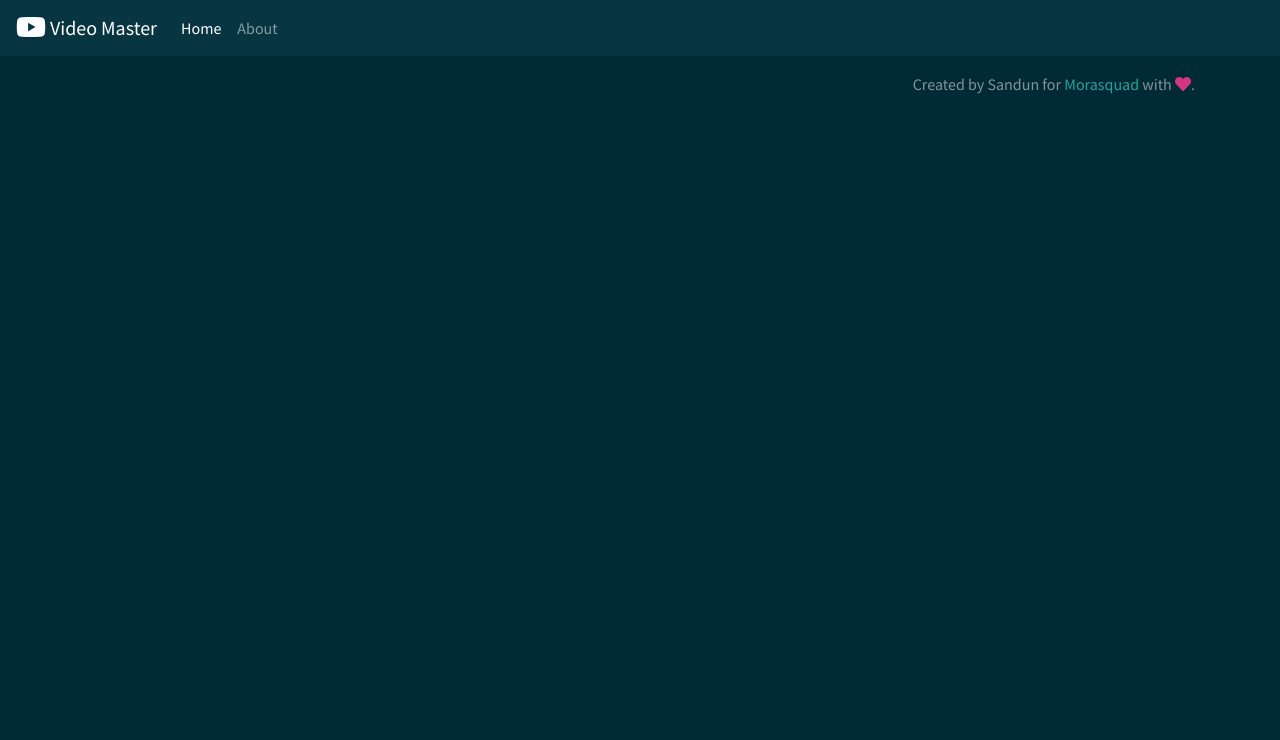
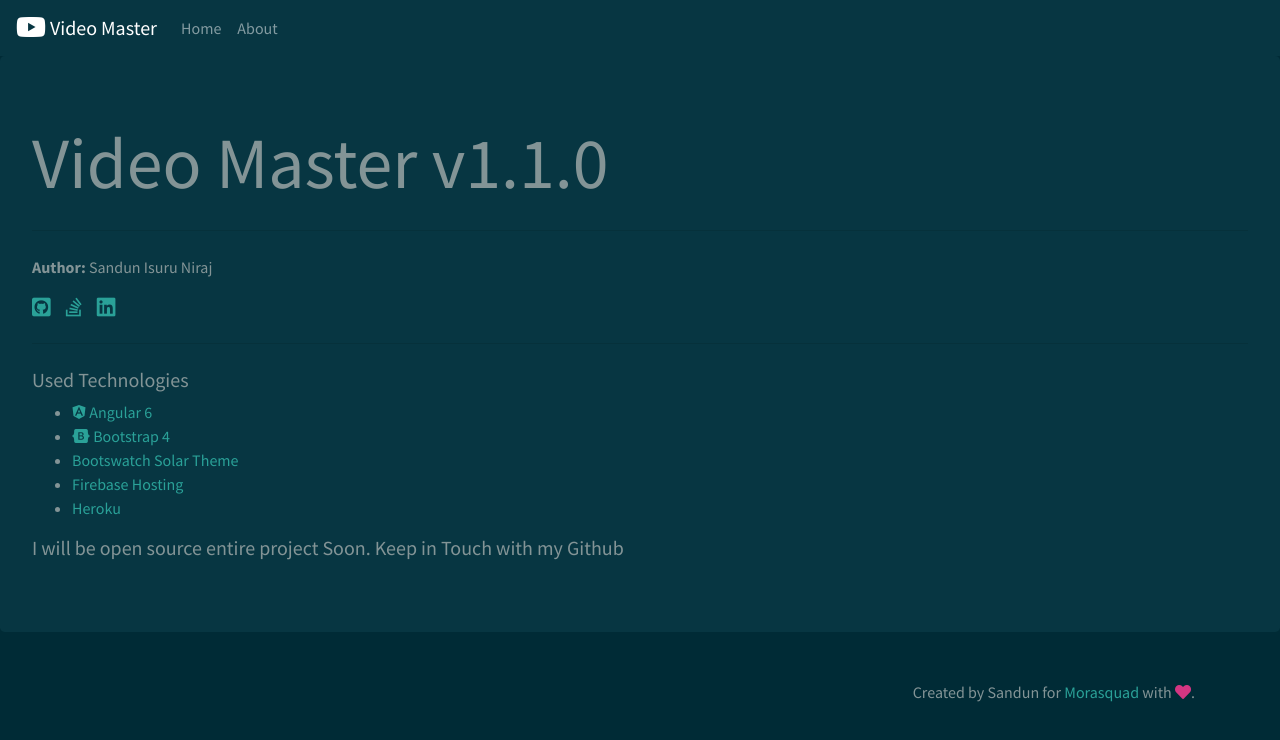
Before and after one commit to sandunisuru/Video-Master-Frontend, an Angular app: page /about in a window 1280 px wide. Before the commit this address led to /. Shown: the top 740 px of the page. Built offline with nearby package versions, Linux system fonts and the light colour scheme.

Commit message:
About page added

```diff
--- /dev/null
+++ b/src/app/about/about.component.html
@@ -0,0 +1,21 @@
+<div class="jumbotron">
+  <h1 class="display-3">Video Master v1.1.0</h1>
+
+  <hr class="my-4">
+  <p><b>Author: </b>Sandun Isuru Niraj</p>
+  <p> <span style="margin-right: 15px;"><a href="https://github.com/Sandun-Isuru-Niraj"><i
+          class="fab fa-github-square fa-lg"></i></a></span> <span style="margin-right: 15px;"><a
+        href="https://stackoverflow.com/users/6689345/sandun-isuru-niraj"><i
+          class="fab fa-stack-overflow fa-lg"></i></a></span> <span style="margin-right: 15px;"><a
+        href="https://www.linkedin.com/in/sandun-isuru-niraj/"><i class="fab fa-linkedin fa-lg"></i></a></span></p>
+  <hr class="my-4">
+  <h3 class="lead">Used Technologies</h3>
+  <ul>
+    <li><a href="https://v6.angular.io"><i class="fab fa-angular"></i> Angular 6</a></li>
+    <li><a href="https://getbootstrap.com"><i class="fab fa-bootstrap"></i> Bootstrap 4</a></li>
+    <li><a href="https://bootswatch.com/solar/">Bootswatch Solar Theme</a></li>
+    <li><a href="https://firebase.google.com">Firebase Hosting</a></li>
+    <li><a href="https://heroku.com">Heroku</a></li>
+  </ul>
+  <h5>I will be open source entire project Soon. Keep in Touch with my Github</h5>
+</div>
--- /dev/null
+++ b/src/app/about/about.component.ts
@@ -0,0 +1,15 @@
+import { Component, OnInit } from '@angular/core';
+
+@Component({
+  selector: 'app-about',
+  templateUrl: './about.component.html',
+  styleUrls: ['./about.component.css']
+})
+export class AboutComponent implements OnInit {
+
+  constructor() { }
+
+  ngOnInit() {
+  }
+
+}
--- a/src/app/app-routing.module.ts
+++ b/src/app/app-routing.module.ts
@@ -2,6 +2,7 @@
 import { Routes, RouterModule } from '@angular/router';
 import { MainComponent } from './main/main.component';
 import { DownloadComponent } from './download/download.component';
+import { AboutComponent } from './about/about.component';
 
 const routes: Routes = [
   {
@@ -11,6 +12,10 @@
   {
     path: 'download',
     component: DownloadComponent
+  },
+  {
+    path: 'about',
+    component: AboutComponent
   }
 ];
 
--- a/src/app/app.module.ts
+++ b/src/app/app.module.ts
@@ -9,6 +9,7 @@
 import { FormsModule } from '@angular/forms';
 import { HttpClientModule } from '@angular/common/http';
 import { FooterComponent } from './footer/footer.component';
+import { AboutComponent } from './about/about.component';
 
 @NgModule({
   declarations: [
@@ -16,7 +17,8 @@
     MainComponent,
     NavbarComponent,
     DownloadComponent,
-    FooterComponent
+    FooterComponent,
+    AboutComponent
   ],
   imports: [
     BrowserModule,
--- a/src/app/download/download.component.html
+++ b/src/app/download/download.component.html
@@ -24,7 +24,7 @@
 
       <p *ngIf="selectedFormatArray"><b >Size: </b>{{selectedFormatArray.filesize || "N/A" }}</p>
       <p class="lead" *ngIf="selectedFormatArray">
-        <a class="btn btn-success btn-lg" [href]="selectedFormatArray.url" role="button"><i class="fas fa-download"></i>
+        <a class="btn btn-success btn-lg" [href]="selectedFormatArray.url" [download]="videoName" target="_blank" role="button"><i class="fas fa-download"></i>
           Download</a>
         <span style="margin: 4px"></span>
         <button class="btn btn-danger btn-lg" (click)="goToHome()" role="button"><i class="far fa-plus-square"></i> Convert
--- a/src/app/navbar/navbar.component.html
+++ b/src/app/navbar/navbar.component.html
@@ -6,11 +6,11 @@
 
   <div class="collapse navbar-collapse" id="navbarColor02">
     <ul class="navbar-nav mr-auto">
-      <li class="nav-item active">
-        <a class="nav-link" href="#">Home <span class="sr-only">(current)</span></a>
+      <li class="nav-item">
+        <a class="nav-link" routerLink="/">Home <span class="sr-only" >(current)</span></a>
       </li>
-      <li class="nav-item">
-        <a class="nav-link" href="#">About</a>
+      <li class="nav-item ">
+        <a class="nav-link" routerLink="/about">About <span class="sr-only">(current)</span></a>
       </li>
     </ul>
     <!----form class="form-inline my-2 my-lg-0">
```
Also changed, not shown: src/app/about/about.component.css (added), 1 other file (tests, documents, lock files or other folders).
